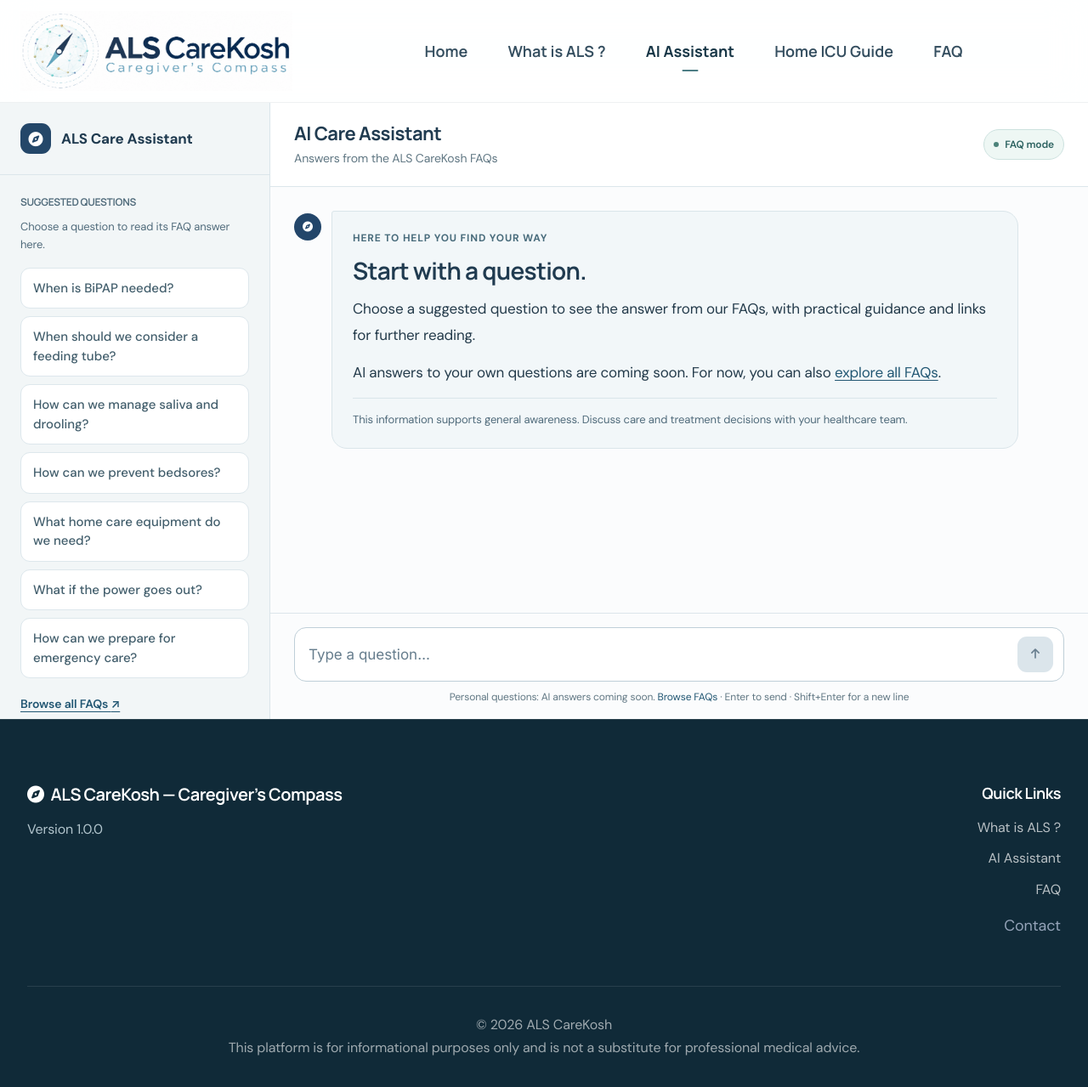
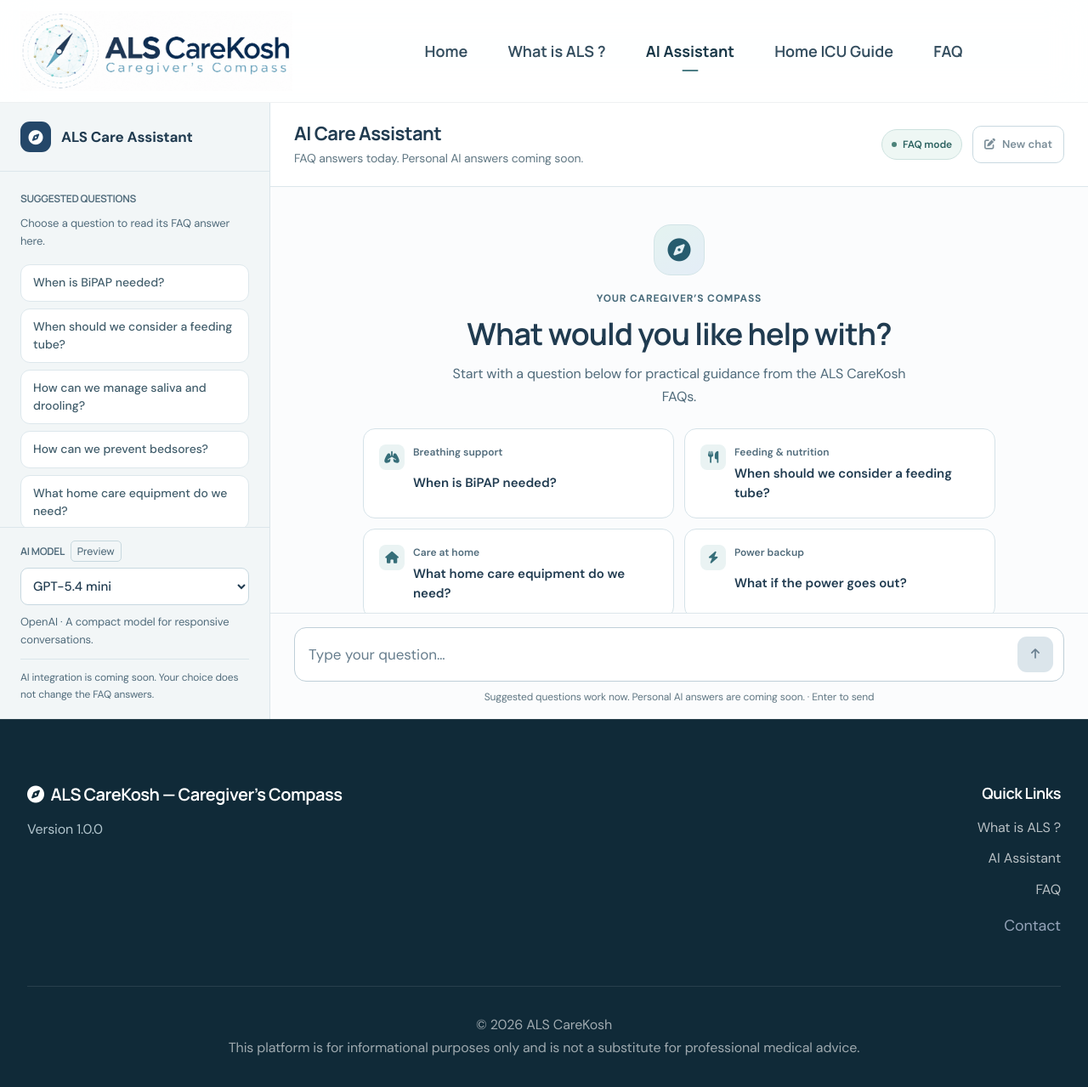
Before and after one commit to rishabhrd09/als-compass, a Flask app: page /ai-assistant in a window 1280 px wide. Shown: the whole page at 85% size. Run offline with Flask 3, Linux system fonts and the light colour scheme.

Commit message:
Improve assistant experience

```diff
--- a/static/css/pages/ai-assistant.css
+++ b/static/css/pages/ai-assistant.css
@@ -8,26 +8,31 @@
     min-height: 420px;
     overflow: hidden;
     color: var(--assistant-ink);
-    background: #fff;
+    background: #fbfcfd;
 }
 .assistant-sidebar {
+    display: flex;
+    flex-direction: column;
     width: 318px;
     flex-shrink: 0;
-    overflow-y: auto;
+    overflow: hidden;
     background: #f2f6f7;
     border-right: 1px solid var(--assistant-line);
     scrollbar-width: thin;
 }
-.sidebar-brand { display: flex; align-items: center; gap: 12px; padding: 24px; border-bottom: 1px solid var(--assistant-line); font-size: 17px; font-weight: 700; }
+.sidebar-brand { display: flex; flex-shrink: 0; align-items: center; gap: 12px; padding: 22px 24px; border-bottom: 1px solid var(--assistant-line); font-size: 17px; font-weight: 700; }
+.assistant-tools { display: flex; flex: 1; min-height: 0; flex-direction: column; }
+.assistant-tools > .sidebar-section:first-child { flex: 1; min-height: 0; overflow-y: auto; scrollbar-width: thin; }
+.assistant-tools .model-section { flex-shrink: 0; padding-block: 18px; }
 .sidebar-brand-icon { display: grid; place-items: center; width: 36px; height: 36px; flex-shrink: 0; border-radius: 11px; background: #244769; color: #fff; }
 .sidebar-section { padding: 22px 24px; }
 .sidebar-section + .sidebar-section { border-top: 1px solid var(--assistant-line); }
-.sidebar-section h2 { margin: 0 0 10px; font: 700 12px/1.6 'Inter', sans-serif; letter-spacing: .08em; text-transform: uppercase; color: var(--assistant-muted); }
+.sidebar-section h2 { margin: 0 0 10px; font: 700 12px/1.6 'DM Sans', sans-serif; letter-spacing: .08em; text-transform: uppercase; color: var(--assistant-muted); }
 .sidebar-help { margin: 0 0 16px; font-size: 13px; line-height: 1.6; color: var(--assistant-muted); }
 .suggestion-btn {
-    display: block; width: 100%; margin: 0 0 9px; padding: 12px 14px;
+    display: block; width: 100%; min-height: 44px; margin: 0 0 8px; padding: 10px 14px;
     border: 1px solid var(--assistant-line); border-radius: 11px; background: #fff;
-    text-align: left; color: var(--assistant-ink); font: 500 15px/1.5 'Inter', sans-serif;
+    text-align: left; color: var(--assistant-ink); font: 500 14px/1.5 'DM Sans', sans-serif;
     cursor: pointer; transition: border-color .18s, background .18s;
 }
 .suggestion-btn:hover { border-color: #799fae; background: #e9f1f4; }
@@ -37,15 +42,20 @@
 .ai-page-wrapper a:hover { color: #122f49; }
 .ai-page-wrapper :is(button, a, select, textarea, summary, [tabindex]):focus-visible { outline: 3px solid #598995; outline-offset: 3px; }
 .ai-page-wrapper [hidden] { display: none !important; }
-.coming-soon-label { margin-left: 5px; letter-spacing: 0; text-transform: none; font-weight: 500; }
-#modelSelect { width: 100%; min-height: 44px; padding: 10px; border: 1px solid #c7d8e0; border-radius: 9px; background: #fff; color: var(--assistant-ink); font: 500 15px 'Inter', sans-serif; margin-bottom: 10px; }
+.coming-soon-label { margin-left: 5px; padding: 3px 7px; border: 1px solid #c7d8de; border-radius: 5px; letter-spacing: 0; text-transform: none; font-weight: 500; }
+#modelSelect { width: 100%; min-height: 44px; padding: 10px; border: 1px solid #c7d8e0; border-radius: 9px; background: #fff; color: var(--assistant-ink); font: 500 15px 'DM Sans', sans-serif; margin-bottom: 10px; }
 .model-section .sidebar-help { margin: 0; }
+.model-preview-note { margin: 12px 0 0; padding-top: 12px; border-top: 1px solid var(--assistant-line); color: var(--assistant-muted); font-size: 12px; line-height: 1.65; }
 .retry-questions { padding: 9px 14px; border: 1px solid #799fae; border-radius: 8px; color: var(--assistant-ink); background: #fff; cursor: pointer; }
 .assistant-tools-toggle { display: none; }
 .chat-container { flex: 1; display: flex; flex-direction: column; min-width: 0; min-height: 0; overflow: hidden; }
 .chat-header { display: flex; align-items: center; justify-content: space-between; gap: 16px; flex-shrink: 0; padding: 22px 28px; border-bottom: 1px solid var(--assistant-line); }
 .chat-header h1 { margin: 0 0 4px; font: 700 22px/1.3 'Manrope', sans-serif; letter-spacing: -.025em; color: var(--assistant-ink); }
 .chat-header-sub { margin: 0; color: var(--assistant-muted); font-size: 14px; line-height: 1.5; }
+.chat-header-actions { display: flex; align-items: center; gap: 12px; flex-shrink: 0; }
+.new-chat { display: flex; align-items: center; justify-content: center; gap: 8px; min-height: 44px; padding: 10px 13px; border: 1px solid #c9d9e0; border-radius: 10px; background: #fff; color: var(--assistant-ink); font: 600 13px/1.5 'DM Sans', sans-serif; cursor: pointer; }
+.new-chat:hover:enabled { background: #edf5f5; border-color: #7faaaa; }
+.new-chat:disabled { color: #7b8e99; cursor: default; }
 .faq-mode-badge { display: flex; align-items: center; gap: 7px; flex-shrink: 0; padding: 7px 11px; border: 1px solid #cce1de; border-radius: 20px; font-size: 12px; font-weight: 600; color: #2c6260; background: #eef7f4; }
 .faq-mode-badge > span { width: 6px; height: 6px; border-radius: 50%; background: #4c837a; }
 .chat-messages { flex: 1; min-height: 0; overflow-y: auto; padding: 28px; display: flex; flex-direction: column; gap: 22px; scrollbar-width: thin; }
@@ -54,8 +64,8 @@
 .message.user { align-self: flex-end; flex-direction: row-reverse; max-width: min(85%, 820px); }
 .avatar { width: 32px; height: 32px; flex-shrink: 0; display: grid; place-items: center; border-radius: 50%; font-size: 12px; margin-top: 3px; background: #23466a; color: #fff; }
 .message.user .avatar { background: #ede9e3; color: #506475; }
-.message-content { min-width: 0; padding: 22px 24px; border: 1px solid var(--assistant-line); border-radius: 3px 18px 18px; background: #f2f7f9; color: #243b4b; font-size: 17px; line-height: 1.8; overflow-wrap: anywhere; }
-.message.user .message-content { border-radius: 18px 3px 18px 18px; background: #f3f0eb; border-color: #e4dfd7; white-space: pre-wrap; }
+.message-content { min-width: 0; padding: 22px 24px; border: 1px solid var(--assistant-line); border-radius: 3px 18px 18px; background: #fff; color: #243b4b; font-size: 17px; line-height: 1.8; overflow-wrap: anywhere; }
+.message.user .message-content { border-radius: 18px 3px 18px 18px; background: #eaf2f4; border-color: #d7e4e8; white-space: pre-wrap; }
 .message-content p { margin: 0 0 14px; }
 .message-content p:last-child { margin-bottom: 0; }
 .message-content .message-eyebrow { margin: 0 0 10px; color: #496c7c; font-size: 12px; font-weight: 700; letter-spacing: .07em; text-transform: uppercase; line-height: 1.6; }
@@ -65,6 +75,19 @@
 .message-content li { margin-bottom: 9px; padding-left: 3px; }
 .message-content a { text-decoration: underline; text-underline-offset: 3px; }
 .message-content .care-reminder { padding-top: 14px; border-top: 1px solid var(--assistant-line); font-size: 13px; line-height: 1.7; color: var(--assistant-muted); }
+.ai-page-wrapper .assistant-welcome { width: 100%; max-width: 760px; align-self: center; margin-block: auto; }
+.ai-page-wrapper .assistant-welcome .welcome-message { width: 100%; padding: 16px 8px; border: 0; background: transparent; text-align: center; }
+.welcome-symbol { display: grid; place-items: center; width: 60px; height: 60px; margin: 0 auto 18px; color: #275c6e; background: linear-gradient(145deg, #e4f3f0, #e4edf7); border: 1px solid #d2e4e7; border-radius: 20px; font-size: 27px; }
+.welcome-message h2 { font-size: clamp(27px, 2.8vw, 38px); line-height: 1.2; }
+.welcome-message .welcome-intro { max-width: 540px; margin: 0 auto 24px; color: var(--assistant-muted); font-size: 16px; line-height: 1.7; }
+.starter-questions { display: grid; grid-template-columns: repeat(2, minmax(0, 1fr)); gap: 12px; text-align: left; }
+.starter-question { display: grid; grid-template-columns: 30px minmax(0, 1fr); gap: 5px 10px; min-width: 0; padding: 18px; border: 1px solid #d5e2e8; border-radius: 14px; background: #fff; color: var(--assistant-ink); text-align: left; cursor: pointer; transition: background .18s, border-color .18s, box-shadow .18s; }
+.starter-question:hover { background: #f1f8f7; border-color: #86acb4; box-shadow: 0 3px 10px #254f6710; }
+.starter-question > i { grid-row: 1 / 3; display: grid; place-items: center; align-self: start; height: 30px; border-radius: 8px; background: #eaf3f3; color: #366e79; font-size: 14px; }
+.starter-topic { font: 600 12px/1.5 'DM Sans', sans-serif; color: var(--assistant-muted); }
+.starter-label { font: 600 15px/1.5 'DM Sans', sans-serif; }
+.welcome-message .welcome-more { margin: 20px 0; font-size: 14px; }
+.starter-status { font-size: 14px; color: var(--assistant-muted); }
 .message-content .faq-care-note { border-left: 3px solid #85aeb4; background: #e6f0f2; border-radius: 0 8px 8px 0; padding: 14px 16px; margin: 18px 0; font-size: 15px; line-height: 1.8; }
 .faq-table-scroll { overflow-x: auto; max-width: 100%; margin: 20px 0; border: 1px solid #cfdee4; border-radius: 10px; background: #fff; }
 .faq-answer-content table { width: 100%; min-width: 350px; border-collapse: collapse; font-size: 14px; line-height: 1.7; }
@@ -78,7 +101,7 @@
 .input-area { flex-shrink: 0; padding: 16px 28px; border-top: 1px solid var(--assistant-line); background: #fff; }
 .input-wrapper { display: flex; align-items: flex-end; gap: 10px; padding: 10px 12px 10px 16px; border: 1px solid #bfcfd8; border-radius: 14px; background: #fff; }
 .input-wrapper:focus-within { border-color: #6e94a5; box-shadow: 0 0 0 3px #e8eff3; }
-#userInput { flex: 1; min-width: 0; width: 100%; min-height: 40px; max-height: 140px; border: none; border-radius: 4px; background: transparent; box-shadow: none; padding: 6px 0; resize: none; font: 400 17px/1.6 'Inter', sans-serif; color: var(--assistant-ink); }
+#userInput { flex: 1; min-width: 0; width: 100%; min-height: 40px; max-height: 140px; border: none; border-radius: 4px; background: transparent; box-shadow: none; padding: 6px 0; resize: none; font: 400 17px/1.6 'DM Sans', sans-serif; color: var(--assistant-ink); }
 #userInput:focus-visible { outline: none; }
 #userInput::placeholder { color: #667d8d; }
 .send-btn { display: grid; place-items: center; width: 42px; height: 42px; flex-shrink: 0; border: 0; border-radius: 11px; background: #24496b; color: #fff; cursor: pointer; }
--- a/static/js/faq-assistant.js
+++ b/static/js/faq-assistant.js
@@ -99,6 +99,8 @@
         const send = byId('sendBtn');
         const tools = byId('assistantTools');
         const toggle = byId('assistantToolsToggle');
+        const welcome = byId('assistantWelcome');
+        const newChat = byId('newChat');
         const mobile = win.matchMedia('(max-width: 768px), (max-width: 960px) and (hover: none) and (pointer: coarse)');
         function element(tag, className, text) {
             const el = doc.createElement(tag);
@@ -122,6 +124,8 @@
             return { row, content };
         }
         function addUser(text) {
+            welcome.hidden = true;
+            newChat.disabled = false;
             const item = message('user');
             item.content.textContent = text;
             messages.append(item.row);
@@ -165,8 +169,12 @@
         async function loadQuestions() {
             const list = byId('suggestedQuestions');
             const status = byId('suggestionsStatus');
+            const starters = byId('starterQuestions');
+            const starterStatus = byId('starterStatus');
             list.replaceChildren(); list.setAttribute('aria-busy', 'true');
+            starters.replaceChildren(); starters.setAttribute('aria-busy', 'true');
             status.textContent = 'Loading FAQ questions…'; status.hidden = false;
+            starterStatus.textContent = 'Loading suggested questions…'; starterStatus.hidden = false;
             byId('retryQuestions').hidden = true;
             try {
                 const questions = await session.load();
@@ -175,13 +183,25 @@
                     button.type = 'button'; button.dataset.faqKey = question.key;
                     button.addEventListener('click', () => chooseQuestion(question.key));
                     list.append(button);
+                    const topic = { bipap: ['Breathing support', 'fa-lungs'], feeding: ['Feeding & nutrition', 'fa-utensils'], equipment: ['Care at home', 'fa-house'], power: ['Power backup', 'fa-bolt'] }[question.key];
+                    if (topic) {
+                        const starter = element('button', 'starter-question');
+                        starter.type = 'button'; starter.dataset.faqKey = question.key;
+                        const icon = element('i', `fas ${topic[1]}`);
+                        icon.setAttribute('aria-hidden', 'true');
+                        starter.append(icon, element('span', 'starter-topic', topic[0]), element('span', 'starter-label', question.label));
+                        starter.addEventListener('click', () => chooseQuestion(question.key));
+                        starters.append(starter);
+                    }
                 });
                 status.textContent = 'Seven FAQ questions ready.';
                 status.hidden = true;
+                starterStatus.hidden = true;
             } catch (_) {
                 status.textContent = 'We couldn’t load the suggested questions. Please try again or browse the FAQs.';
+                starterStatus.textContent = 'Suggested questions are unavailable. You can still explore all FAQs below.';
                 byId('retryQuestions').hidden = false;
-            } finally { list.setAttribute('aria-busy', 'false'); }
+            } finally { list.setAttribute('aria-busy', 'false'); starters.setAttribute('aria-busy', 'false'); }
         }
         function resizeInput() {
             input.style.height = 'auto';
@@ -206,6 +226,18 @@
             if (event.key === 'Enter' && !event.shiftKey && !event.isComposing) submit(event);
         });
         byId('retryQuestions').addEventListener('click', loadQuestions);
+        newChat.addEventListener('click', () => {
+            [...messages.children].forEach(child => { if (child !== welcome) child.remove(); });
+            welcome.hidden = false;
+            input.value = ''; resizeInput(); newChat.disabled = true;
+            tools.classList.remove('open'); toggle.setAttribute('aria-expanded', 'false');
+            messages.scrollTop = 0;
+            byId('chatStatus').textContent = 'New chat started. Choose a suggested question.';
+            byId('welcomeHeading').focus({ preventScroll: true });
+        });
+        byId('modelSelect').addEventListener('change', event => {
+            byId('modelDescription').textContent = event.target.selectedOptions[0].dataset.description;
+        });
         toggle.addEventListener('click', () => {
             const open = toggle.getAttribute('aria-expanded') !== 'true';
             toggle.setAttribute('aria-expanded', String(open)); tools.classList.toggle('open', open);
@@ -216,8 +248,9 @@
             // Let the conversation shrink when a phone's on-screen keyboard opens.
             // Retain the existing minimum height on desktop.
             wrapper.style.height = `${Math.max(mobile.matches ? 240 : 420, height - navHeight)}px`;
+            resizeInput();
         }
-        sizeWrapper(); resizeInput();
+        sizeWrapper();
         win.addEventListener('resize', sizeWrapper);
         win.visualViewport?.addEventListener('resize', sizeWrapper);
         if (win.ResizeObserver) new win.ResizeObserver(sizeWrapper).observe(doc.querySelector('.navbar'));
--- a/templates/ai_assistant.html
+++ b/templates/ai_assistant.html
@@ -26,14 +26,15 @@
                 <a class="browse-faq" href="{{ url_for('faq') }}">Browse all FAQs <span aria-hidden="true">↗</span></a>
             </section>
             <section class="sidebar-section model-section" aria-labelledby="modelHeading">
-                <h2 id="modelHeading"><label for="modelSelect">Models <span class="coming-soon-label">Coming soon</span></label></h2>
-                {# Display placeholders only. Verified against official provider docs on 11 September 2026. #}
-                <select id="modelSelect" aria-describedby="modelDescription">
-                    <option value="openai">GPT-6 Astra</option>
-                    <option value="claude">Claude Fable 5.1</option>
-                    <option value="grok">Grok 4.6</option>
+                <h2 id="modelHeading"><label for="modelSelect">AI model <span class="coming-soon-label">Preview</span></label></h2>
+                {# Public API models, display only. Sources and API IDs: docs/faq-assistant.md. #}
+                <select id="modelSelect" aria-describedby="modelDescription modelPreviewNote">
+                    <option value="gpt-5.4-mini" data-description="OpenAI · A compact model for responsive conversations.">GPT-5.4 mini</option>
+                    <option value="claude-sonnet-4-6" data-description="Anthropic · A general-purpose model for detailed conversations.">Claude Sonnet 4.6</option>
+                    <option value="grok-4.6" data-description="xAI · A general-purpose model with configurable reasoning.">Grok 4.6</option>
                 </select>
-                <p id="modelDescription" class="sidebar-help">Model selection is a preview. AI-generated answers are coming soon.</p>
+                <p id="modelDescription" class="sidebar-help" aria-live="polite">OpenAI · A compact model for responsive conversations.</p>
+                <p id="modelPreviewNote" class="model-preview-note">AI integration is coming soon. Your choice does not change the FAQ answers.</p>
             </section>
         </div>
     </aside>
@@ -42,18 +43,24 @@
         <header class="chat-header">
             <div>
                 <h1 id="assistantHeading">AI Care Assistant</h1>
-                <p class="chat-header-sub">Answers from the ALS CareKosh FAQs</p>
+                <p class="chat-header-sub">FAQ answers today. Personal AI answers coming soon.</p>
             </div>
-            <span class="faq-mode-badge"><span aria-hidden="true"></span>FAQ mode</span>
+            <div class="chat-header-actions">
+                <span class="faq-mode-badge"><span aria-hidden="true"></span>FAQ mode</span>
+                <button id="newChat" type="button" class="new-chat" aria-label="Start a new chat" disabled><i class="fas fa-pen-to-square" aria-hidden="true"></i><span class="new-chat-label">New chat</span></button>
+            </div>
         </header>
+        <p id="chatStatus" class="visually-hidden" role="status"></p>
         <div id="chatMessages" class="chat-messages" role="log" aria-label="Care assistant conversation" aria-live="polite" aria-relevant="additions" tabindex="0">
-            <div class="message assistant">
-                <div class="avatar" aria-hidden="true"><i class="fas fa-compass"></i></div>
+            <div id="assistantWelcome" class="message assistant assistant-welcome">
                 <div class="message-content welcome-message">
-                    <p class="message-eyebrow">Here to help you find your way</p>
-                    <h2>Start with a question.</h2>
-                    <p>Choose a suggested question to see the answer from our FAQs, with practical guidance and links for further reading.</p>
-                    <p>AI answers to your own questions are coming soon. For now, you can also <a href="{{ url_for('faq') }}">explore all FAQs</a>.</p>
+                    <div class="welcome-symbol" aria-hidden="true"><i class="fas fa-compass"></i></div>
+                    <p class="message-eyebrow">Your caregiver’s compass</p>
+                    <h2 id="welcomeHeading" tabindex="-1">What would you like help with?</h2>
+                    <p class="welcome-intro">Start with a question below for practical guidance from the ALS CareKosh FAQs.</p>
+                    <div id="starterQuestions" class="starter-questions" aria-label="Questions to get started" aria-busy="true"></div>
+                    <p id="starterStatus" class="starter-status" role="status">Loading suggested questions…</p>
+                    <p class="welcome-more"><a href="{{ url_for('faq') }}">Explore all FAQs <span aria-hidden="true">↗</span></a></p>
                     <p class="care-reminder">This information supports general awareness. Discuss care and treatment decisions with your healthcare team.</p>
                 </div>
             </div>
@@ -61,10 +68,10 @@
         <form id="questionForm" class="input-area">
             <label for="userInput" class="visually-hidden">Your question</label>
             <div class="input-wrapper">
-                <textarea id="userInput" rows="1" maxlength="4000" placeholder="Type a question…" aria-describedby="inputHint"></textarea>
+                <textarea id="userInput" rows="1" maxlength="4000" placeholder="Type your question…" aria-describedby="inputHint"></textarea>
                 <button type="submit" id="sendBtn" class="send-btn" aria-label="Send question" disabled><i class="fas fa-arrow-up" aria-hidden="true"></i></button>
             </div>
-            <p id="inputHint" class="input-hint">Personal questions: AI answers coming soon. <a href="{{ url_for('faq') }}">Browse FAQs</a><span class="keyboard-hint"> · Enter to send · Shift+Enter for a new line</span></p>
+            <p id="inputHint" class="input-hint">Suggested questions work now. Personal AI answers are coming soon.<span class="keyboard-hint"> · Enter to send</span></p>
         </form>
         <noscript><p class="no-script-note">Enable JavaScript to use suggested questions, or <a href="{{ url_for('faq') }}">visit the FAQs</a>.</p></noscript>
     </section>
```
Also changed, not shown: other parts of static/css/pages/ai-assistant.css (+33 -1 lines), docs/faq-assistant.md (added, +23 -0 lines), 1 other file.
